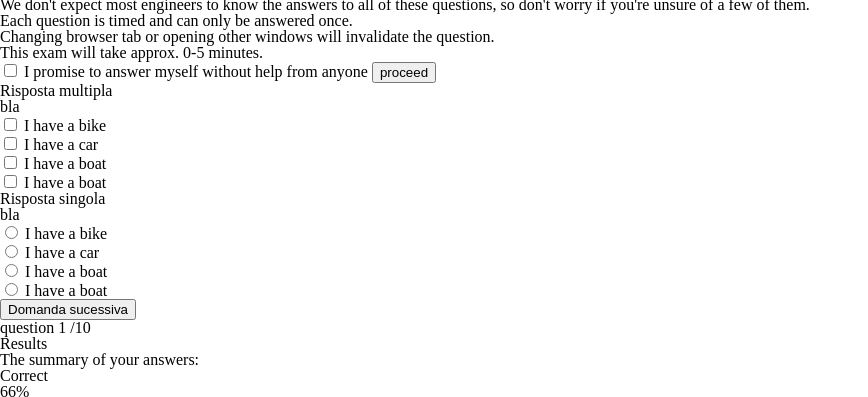
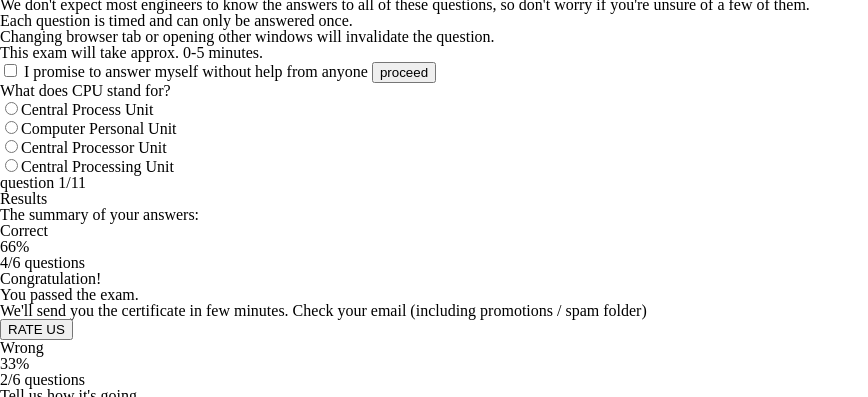
Before and after one commit to 12kpro/benchmark_platform, a plain HTML site: page index.html in a window 1280 px wide. Shown: the part 398-795 px from the top of the page, without its empty margins (0-868 px from the left). Drawn offline with Linux system fonts and the light colour scheme.

Commit message:
Co-authored-by: francescocaccia <francescocaccia@users.noreply.github.com> Co-authored-by: Maria Grazia Sicuro <MariaGraziaSicuro@users.noreply.github.com> Co-authored-by: Gabriele Cuscinà <GasbroNinja@users.noreply.github.com>

```diff
--- a/assets/js/script.js
+++ b/assets/js/script.js
@@ -0,0 +1,194 @@
+document.addEventListener('DOMContentLoaded', (event) => {
+
+
+    //https://opentdb.com/api.php?amount=10&category=18&difficulty=easy
+    const get = async (url, params) => {
+        const response = await fetch(url + '?' + new URLSearchParams(params))
+        const data = await response.json()
+
+        return data
+    }
+/*
+    get('https://opentdb.com/api.php', {
+        amount:20,
+        category:18,
+        difficulty:"easy"
+    }).then(data => console.log(data))
+*/
+
+const questions = [
+    {
+      category: "Science: Computers",
+      type: "multiple",
+      difficulty: "easy",
+      question: "What does CPU stand for?",
+      correct_answer: "Central Processing Unit",
+      incorrect_answers: [
+        "Central Process Unit",
+        "Computer Personal Unit",
+        "Central Processor Unit",
+      ],
+    },
+    {
+      category: "Science: Computers",
+      type: "multiple",
+      difficulty: "easy",
+      question:
+        "In the programming language Java, which of these keywords would you put on a variable to make sure it doesn&#039;t get modified?",
+      correct_answer: "Final",
+      incorrect_answers: ["Static", "Private", "Public"],
+    },
+    {
+      category: "Science: Computers",
+      type: "boolean",
+      difficulty: "easy",
+      question: "The logo for Snapchat is a Bell.",
+      correct_answer: "False",
+      incorrect_answers: ["True"],
+    },
+    {
+      category: "Science: Computers",
+      type: "boolean",
+      difficulty: "easy",
+      question:
+        "Pointers were not used in the original C programming language; they were added later on in C++.",
+      correct_answer: "False",
+      incorrect_answers: ["True"],
+    },
+    {
+      category: "Science: Computers",
+      type: "multiple",
+      difficulty: "easy",
+      question:
+        "What is the most preferred image format used for logos in the Wikimedia database?",
+      correct_answer: ".svg",
+      incorrect_answers: [".png", ".jpeg", ".gif"],
+    },
+    {
+      category: "Science: Computers",
+      type: "multiple",
+      difficulty: "easy",
+      question: "In web design, what does CSS stand for?",
+      correct_answer: "Cascading Style Sheet",
+      incorrect_answers: [
+        "Counter Strike: Source",
+        "Corrective Style Sheet",
+        "Computer Style Sheet",
+      ],
+    },
+    {
+      category: "Science: Computers",
+      type: "multiple",
+      difficulty: "easy",
+      question:
+        "What is the code name for the mobile operating system Android 7.0?",
+      correct_answer: "Nougat",
+      incorrect_answers: [
+        "Ice Cream Sandwich",
+        "Jelly Bean",
+        "Marshmallow",
+      ],
+    },
+    {
+      category: "Science: Computers",
+      type: "multiple",
+      difficulty: "easy",
+      question: "On Twitter, what is the character limit for a Tweet?",
+      correct_answer: "140",
+      incorrect_answers: ["120", "160", "100"],
+    },
+    {
+      category: "Science: Computers",
+      type: "boolean",
+      difficulty: "easy",
+      question: "Linux was first created as an alternative to Windows XP.",
+      correct_answer: "False",
+      incorrect_answers: ["True"],
+    },
+    {
+      category: "Science: Computers",
+      type: "multiple",
+      difficulty: "easy",
+      question:
+        "Which programming language shares its name with an island in Indonesia?",
+      correct_answer: "Java",
+      incorrect_answers: ["Python", "C", "Jakarta"],
+    },
+    {
+        category: "Science: Computers",
+        type: "multiple",
+        difficulty: "easy",
+        question:
+          "Which programming language shares its name with an island in Indonesia?",
+        correct_answer: "Java",
+        incorrect_answers: ["Python", "C", "Jakarta"],
+      }
+  ];
+const answers = []
+
+let total = document.querySelector('#benchmark #total')
+    total.textContent = questions.length
+
+
+slideQuestion()
+
+
+function createFom(question) {
+    let fielSet = document.createElement('fieldset')
+    let legend  = document.createElement('legend')
+        legend.innerHTML = question.question
+
+        fielSet.append(legend)
+
+        question.incorrect_answers.push(question.correct_answer)
+
+        for (let [i, a] of question.incorrect_answers.entries()) {
+                let radio =  document.createElement('div')
+
+                let input =  document.createElement('input')
+                    input.setAttribute('id', 'radio_' + i)
+                    input.setAttribute('type','radio')
+                    input.value = a
+
+                let label =  document.createElement('label')
+                    label.htmlFor = 'radio_' + i
+                    label.textContent = a
+
+                    radio.append(input, label)
+                    fielSet.append(radio)
+
+                    input.addEventListener('click',(e) => {
+                        answers.push(e.target.value)
+                        console.log(answers);
+                        slideQuestion()
+                    })
+
+        }
+        return fielSet
+}
+function slideQuestion(){
+    let benchmark = document.querySelector('#benchmark form')
+    let current = document.querySelector('#benchmark #current')
+    let question = questions[answers.length]
+
+    if ( question ) {
+        current.textContent = answers.length + 1
+        benchmark.innerHTML = ''
+        benchmark.append(createFom(question))
+    }else{
+        console.log('Domande finite');
+        //rimuovere event dalle input
+        // passare a slide successive
+    }
+
+}
+function validate(){
+
+}
+
+
+
+console.log(answers.length);
+
+
+})
--- a/index.html
+++ b/index.html
@@ -44,31 +44,9 @@
                 <div class="timer">
                 </div>
                 <form >
-                    <fieldset>
-                        <legend><h2>Risposta multipla</h2> <p>bla</p>  </legend>
-                        <input type="checkbox" id="vehicle1" name="vehicle1" value="Bike">
-                        <label for="vehicle1"> I have a bike</label><br>
-                        <input type="checkbox" id="vehicle2" name="vehicle2" value="Car">
-                        <label for="vehicle2"> I have a car</label><br>
-                        <input type="checkbox" id="vehicle3" name="vehicle3" value="Boat">
-                        <label for="vehicle3"> I have a boat</label><br>
-                        <input type="checkbox" id="vehicle4" name="vehicle4" value="Supercar">
-                        <label for="vehicle4"> I have a boat</label><br>
-                      </fieldset>
-                      <fieldset>
-                        <legend><h2>Risposta singola</h2> <p>bla</p> </legend>
-                        <input type="radio" id="radio1" name="vehicle1" value="Bike">
-                        <label for="radio1"> I have a bike</label><br>
-                        <input type="radio" id="radio2" name="vehicle2" value="Car">
-                        <label for="radio2"> I have a car</label><br>
-                        <input type="radio" id="radio3" name="vehicle3" value="Boat">
-                        <label for="radio3"> I have a boat</label><br>
-                        <input type="radio" id="radio4" name="vehicle3" value="Boat">
-                        <label for="radio4"> I have a boat</label><br>
-                      </fieldset>
-                    <button>Domanda sucessiva</button>
+
                 </form>
-                <footer>question 1 <span>/10</span></footer>
+                <footer>question <span id="current">1</span>/<span id="total">10</span></footer>
             </section>
 
             <section id="results">
```
